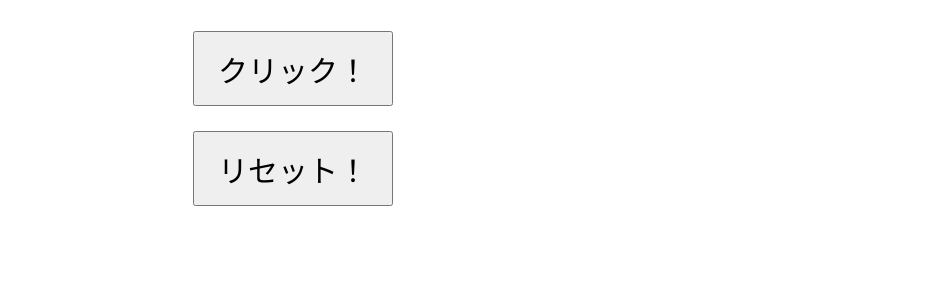
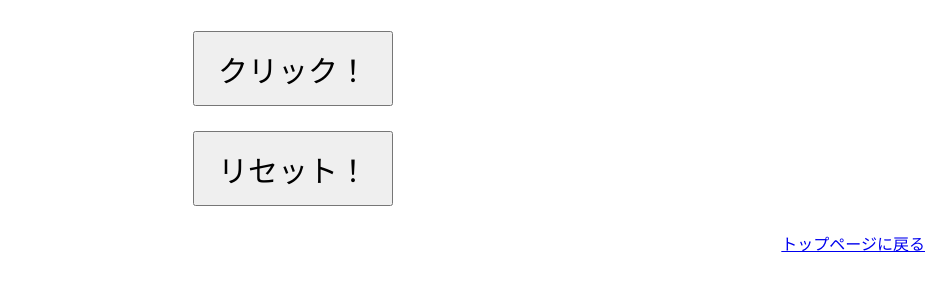
Before and after one commit to K10p16/K10p16.github.io, a plain HTML site: page works/clicker.html in a window 1280 px wide. Shown: the part 420-710 px from the top of the page, without its empty margins (347-1280 px from the left). Drawn offline with Linux system fonts and the light colour scheme.

Commit message:
戻るリンクの追加

```diff
--- a/works/CounterStyle.css
+++ b/works/CounterStyle.css
@@ -15,3 +15,6 @@ button{
     margin-bottom:25px;
     font-size:30px;
 }
+a{
+    float:right;
+}
--- a/works/clicker.html
+++ b/works/clicker.html
@@ -17,5 +17,6 @@
         <div class="button">
                 <button onclick="Reset()">リセット！</button>
         </div>
+        <a href="https://k10p16.github.io">トップページに戻る</a>
     </body>
 </html>
```
